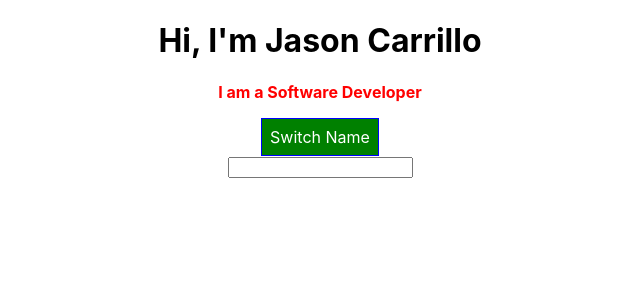
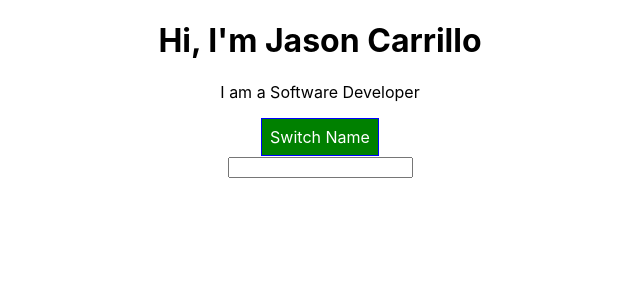
Before and after one commit to Jason-Carrillo/react-exercises, a React (Create React App) app: page / in a window 1280 px wide. Shown: the top 300 px of the page, without its empty margins (320-960 px from the left). Built offline with nearby package versions, Linux system fonts and the light colour scheme.

Commit message:
added if statements for style classes

```diff
--- a/src/App.js
+++ b/src/App.js
@@ -87,7 +87,13 @@ class App extends Component {
             style.backgroundColor = 'red';
         }
 
-        let classes = ['red', 'bold'].join(' ')
+        let classes = []
+        if (this.state.persons.length <= 2) {
+            classes.push('red'); //CLASSES WILL BE RED
+        }
+        if (this.state.persons.length <= 1){
+            classes.push('bold'); //CLASSES WILL BE BOLD
+        }
 
         return (
             <div className="App">
```
